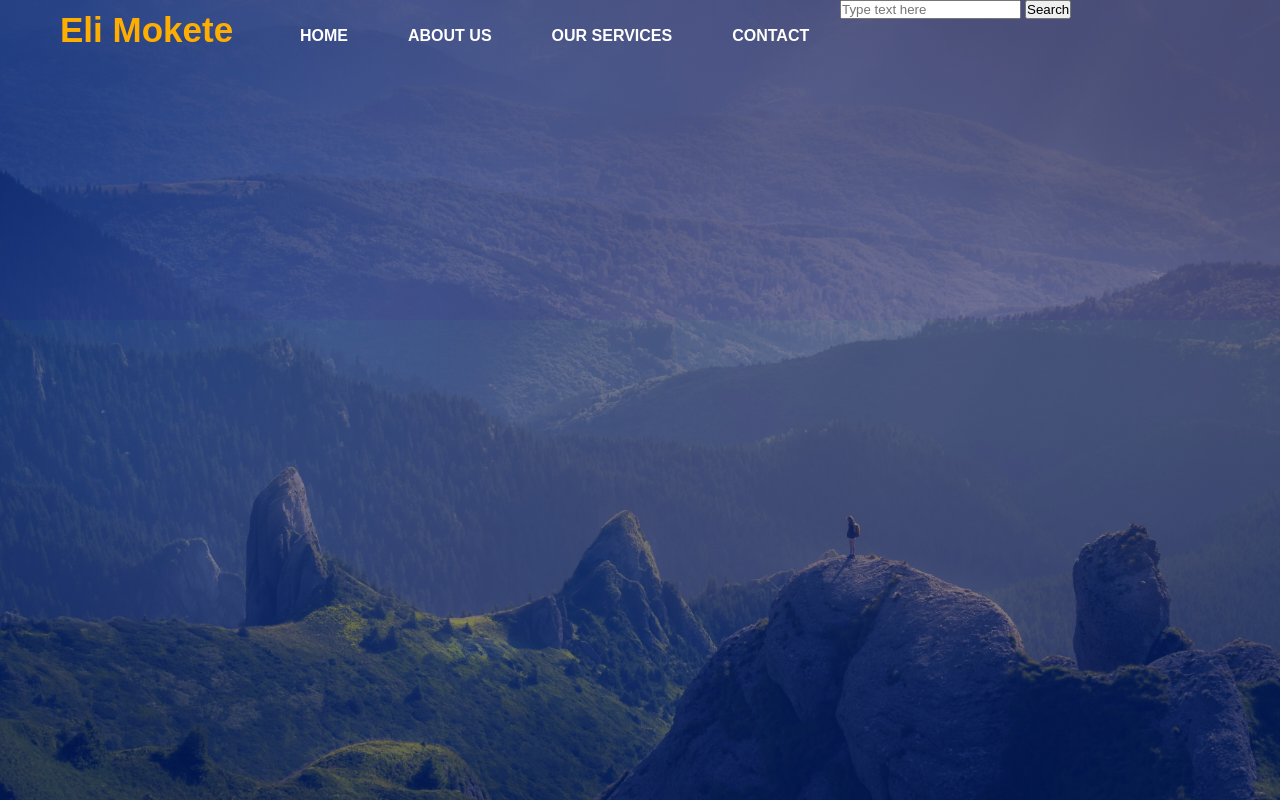
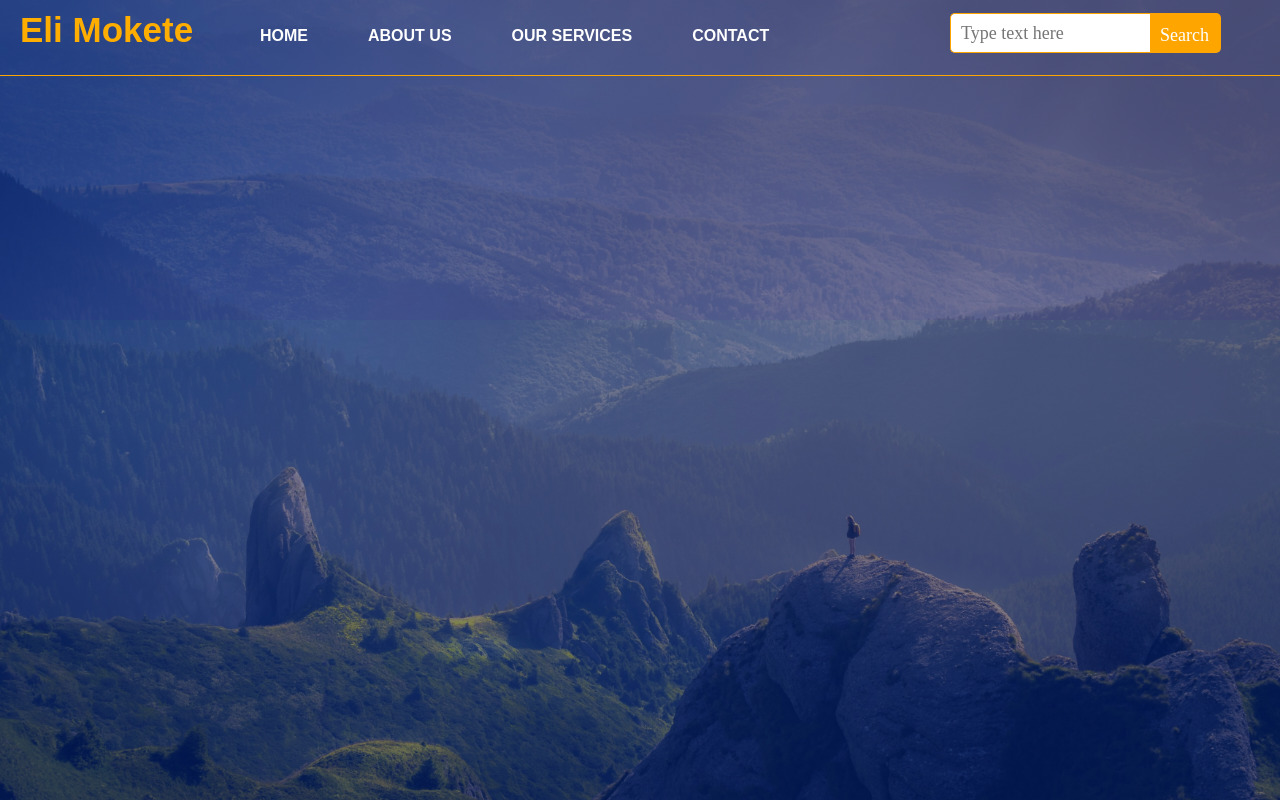
Before and after one commit to MoketeTyabekana/Business-Website, a plain HTML site: page index.html in a window 1280 px wide. Drawn offline with Linux system fonts and the light colour scheme.

Commit message:
Updated the search bar and button colors , made the navigation to be full screen

```diff
--- a/styles.css
+++ b/styles.css
@@ -11,9 +11,10 @@
 }
 
 .navbar{
-    width: 1200px;
+    width: 100%;
     height: 75px;
     margin: auto;
+    border-bottom: 1px solid orange;
 }
 
 .icon{
@@ -40,6 +41,7 @@
     width:600px;
     float: left;
     height:70px;
+
 }
 
 ul{
@@ -71,6 +73,38 @@ ul li a:hover{
 
 .search{
     width:330px;
-    float:left;
+    float:right;
     margin: left 270px;
 }
+
+.srchbar{
+    font-family: 'Times New Roman';
+    width: 200px;
+    height: 40px;
+    background: hsl(0, 0%, 100%);
+    border: 1px solid orange;
+    margin-top: 13px;
+    padding: 10px;
+    border-bottom-left-radius: 5px;
+    border-top-left-radius: 5px;
+    color: #fff;
+    font-size: large;
+    border-right:none;
+    float:left;
+}
+
+.btn{
+    font-family: 'Times New Roman';
+    width: 100;
+    height: 40px;
+    background: orange;
+    border: 2px solid orange;
+    margin-top: 13px;
+    padding: 10px;
+    border-bottom-right-radius: 5px;
+    border-top-right-radius: 5px;
+    color: #fff;
+    font-size: large;
+    border-left:none;
+    float:left;
+}
```
